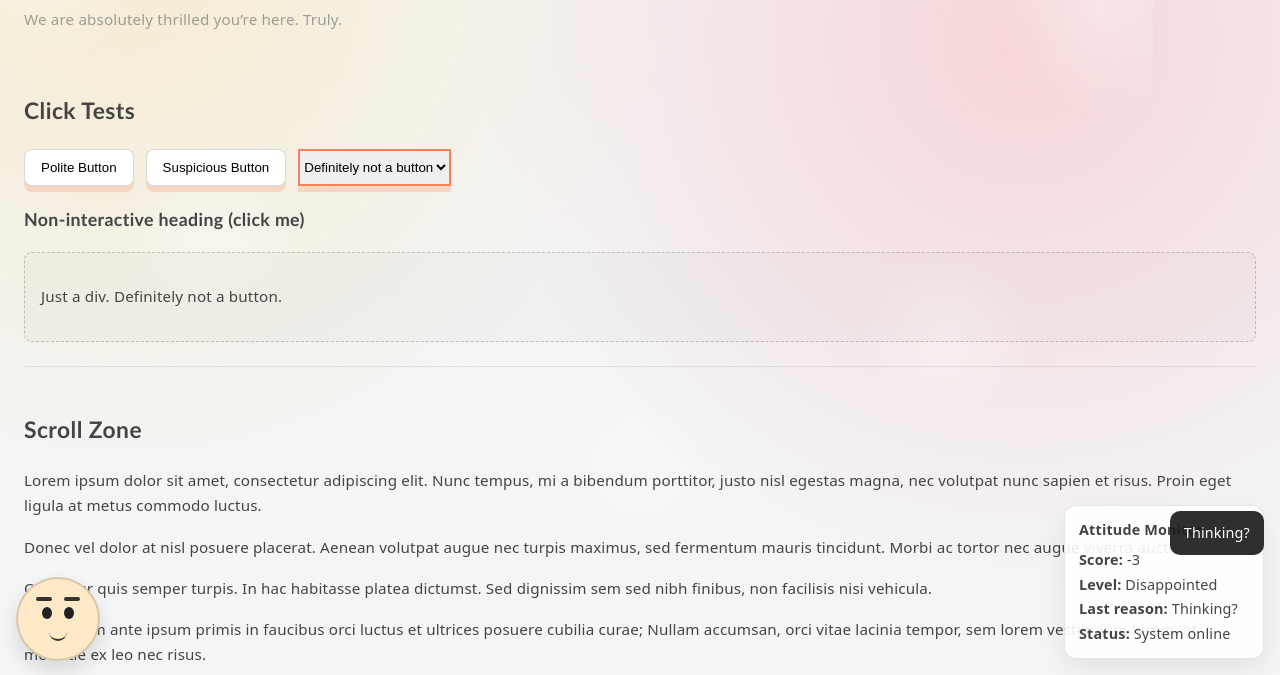
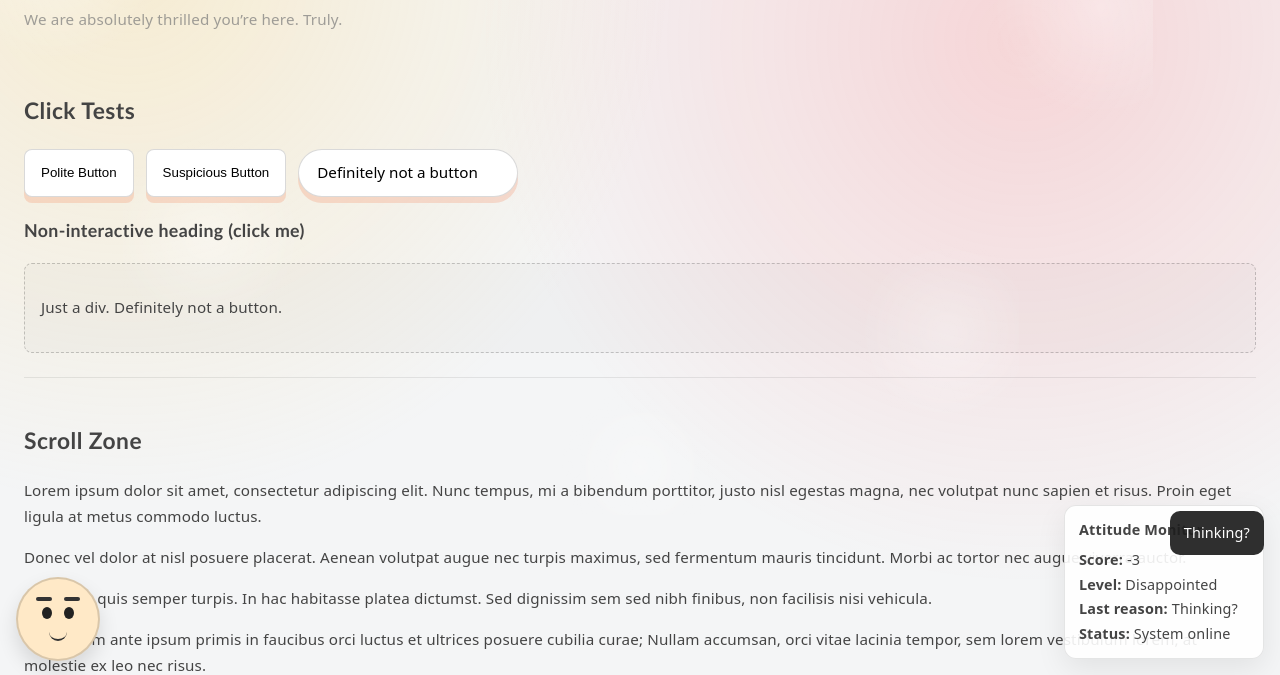
Before and after one commit to praneet1503/Really-website, a website with bundled scripts: page index.html in a window 1280 px wide. Shown: the part 125-800 px from the top of the page. Built offline with nearby package versions, Linux system fonts and the light colour scheme.

Commit message:
Add styles for select elements with improved padding and border-radius

```diff
--- a/style.css
+++ b/style.css
@@ -34,6 +34,17 @@ button {
   border: 1px solid rgba(0, 0, 0, 0.15);
   background: white;
   cursor: pointer;
+}
+
+select {
+  padding: 10px 18px;
+  border-radius: 999px;
+  border: 1px solid rgba(0, 0, 0, 0.15);
+  background: white;
+  appearance: none;
+  cursor: pointer;
+  font: inherit;
+  min-width: 220px;
 }
 
 .box {
```
